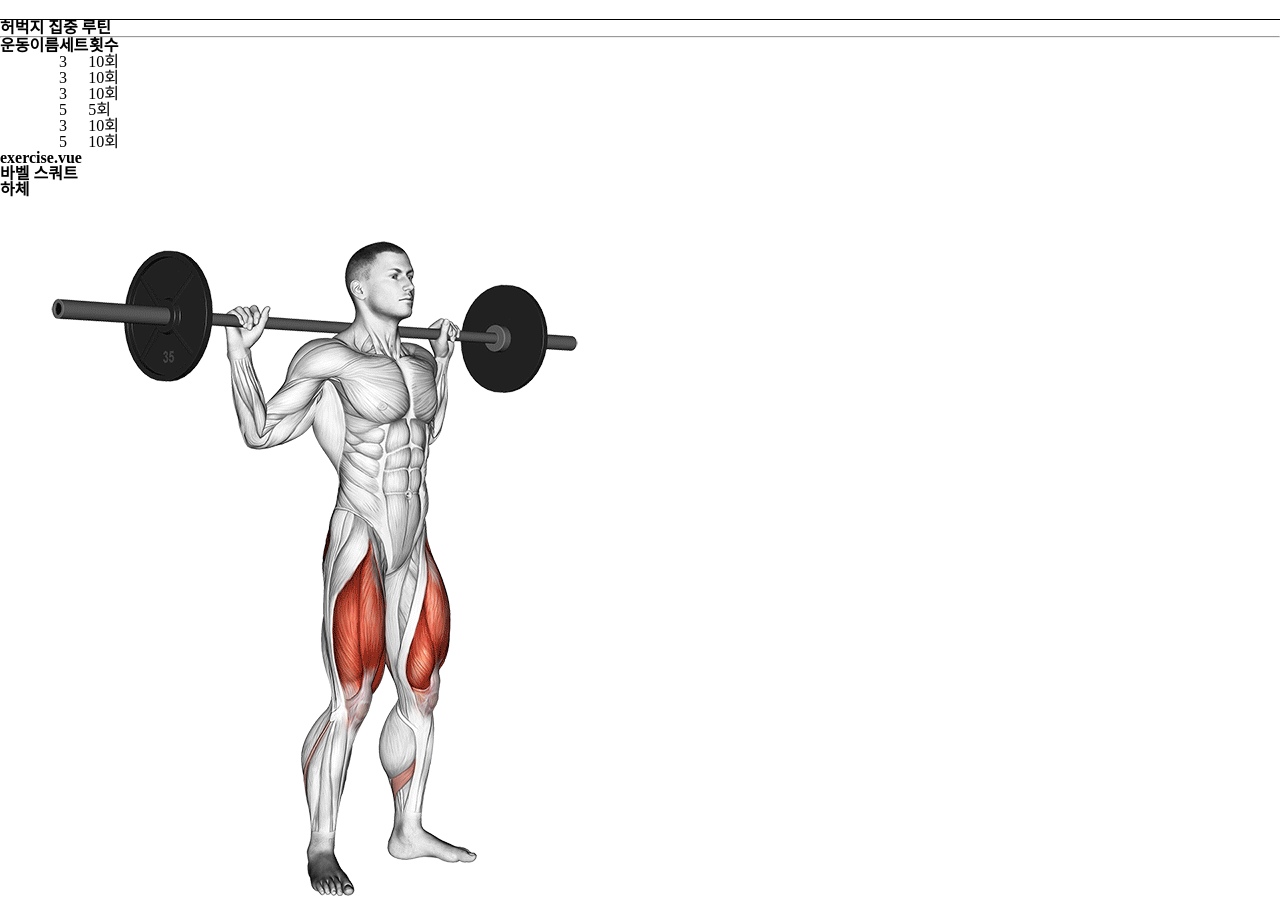
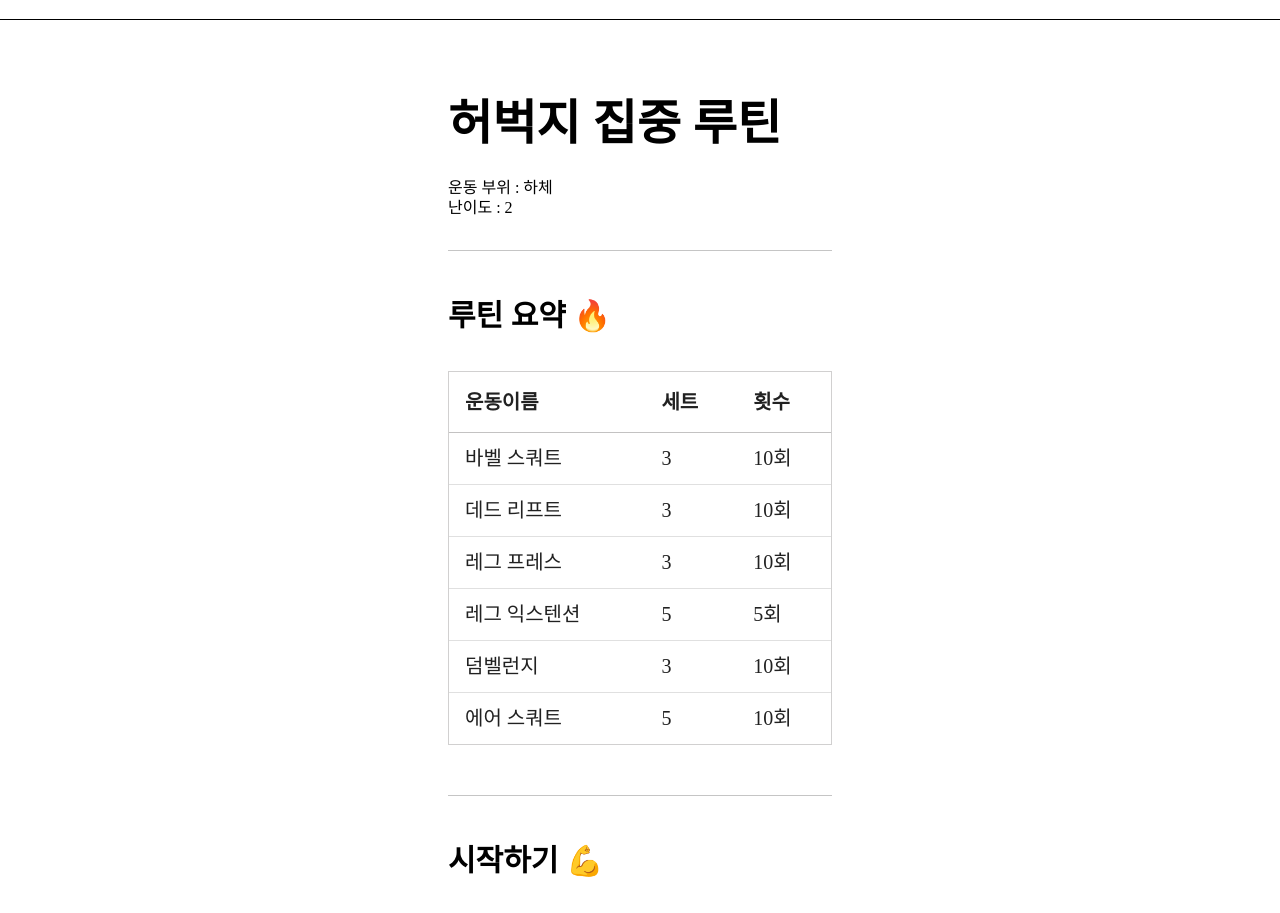
Before and after one commit to chtoqur/FitMate, a Vue app in the folder fitmate-vue/: page /routine/1 in a window 1280 px wide. Shown: the part 80-993 px from the top of the page. Built offline with nearby package versions, Linux system fonts and the light colour scheme; the HTML template or start-up script is replaced by a standard one; a web font is replaced by a local one.

Commit message:
루틴 뷰 & 컴포넌트 수정

```diff
--- a/fitmate-vue/src/components/exercise/ExerciseDetail.vue
+++ b/fitmate-vue/src/components/exercise/ExerciseDetail.vue
@@ -1,9 +1,14 @@
 <template>
   <div>
-    <h3>exercise.vue</h3>
-    <h3>{{ exercise.name }}</h3>
-    <h3>{{ exercise.part }}</h3>
-    <img :src="exercise.gifSrc" alt="">
+    <div class="exercise-name">
+      <span>{{ exercise.name }}</span>
+    </div>
+    <div class="exercise-img">
+      <img :src="exercise.gifSrc" alt="">
+    </div>
+    <div class="exercise-desc">
+      <span v-html="exercise.description.replace(/\n/g, '<br>')"></span>
+    </div>
   </div>
 </template>
 
@@ -16,5 +21,19 @@ defineProps({
 </script>
 
 <style scoped>
+.exercise-name {
+  font-size: 30px;
+  font-weight: 600;
+}
 
+.exercise-img, img {
+  width: 500px;
+  margin: 25px 0;
+}
+
+.exercise-desc {
+  font-size: 22px;
+  line-height: 40px;
+  margin-bottom: 80px;
+}
 </style>
--- a/fitmate-vue/src/components/routine/RoutineCard.vue
+++ b/fitmate-vue/src/components/routine/RoutineCard.vue
@@ -1,8 +1,12 @@
 <template>
   <div>
     <div class="card">
-      <div class="img">
-        <div class="save">
+      <div class="img"
+        :style="{ backgroundImage: routine.img }"
+      >
+        <span>이미지 들어갈 공간</span>
+        <div class="save"
+          @click="saveRoutine(routine.id)">
           <svg class="svg" width="683" height="683" viewBox="0 0 683 683" fill="none" xmlns="http://www.w3.org/2000/svg">
             <g clip-path="url(#clip0_993_25)">
               <mask id="mask0_993_25" style="mask-type:luminance" maskUnits="userSpaceOnUse" x="0" y="0" width="683" height="683">
@@ -21,13 +25,17 @@
         </div>
       </div>
       <div class="text">
-        <div class="title-desc">
+        <div class="title-desc"
+          @click="navigateToDetail(routine.id)"
+        >
           <p class="h3">{{ routine.title }}</p>
           <p class="p"> {{ routine.part }} - 난이도: {{ routine.level }} </p>
         </div>
         <div class="icon-box">
           <v-card-actions>
-            <v-btn color="rgb(63, 114, 175)" text="시작하기"></v-btn>
+            <v-btn color="rgb(63, 114, 175)" text="시작하기"
+              @click="navigateToDetail(routine.id)"
+            ></v-btn>
             <v-btn color="rgb(63, 114, 175)" text="공유하기"></v-btn>
           </v-card-actions>
         </div>
@@ -37,10 +45,44 @@
 </template>
 
 <script setup>
-import { defineProps } from 'vue';
+import { defineProps, onMounted } from 'vue';
+import { useRouter } from 'vue-router';
+import { useUserStore } from "@/stores/user";
 
-defineProps({
+const props = defineProps({
   routine: Object,
+})
+
+const router = useRouter();
+const userStore = useUserStore();
+
+const navigateToDetail = function(routineId) {
+  setTimeout(()=>{
+    router.push({ name: 'routineDetail', params: { id: routineId }})
+  }, 300);
+}
+
+const saveRoutine = (id) => {
+  if (userStore.loginUser.id === '') {
+    if (confirm("이 기능은 회원만 사용할 수 있습니다.\n로그인 하시겠습니까?")) {
+      router.push({ name: 'login' })
+    }
+  } else {
+    if ((userStore.loginUser.savedRoutine.length !== 0) && (userStore.loginUser.savedRoutine.find(id => id === props.routine.id))) {
+      userStore.deleteRoutine(id);
+    } else {
+
+    }
+  }
+}
+
+onMounted(() => {
+  if (userStore.loginUser.id !== '' && userStore.loginUser.savedRoutine.length !== 0) {
+    if (userStore.loginUser.savedRoutine.includes(props.routine.id)) {
+      console.log(userStore.loginUser.savedRoutine);
+      document.querySelector('.svg').classList.add('saved-routine');
+    }
+  }
 })
 </script>
 
@@ -60,10 +102,11 @@ defineProps({
   height: 50%;
   border-top-left-radius: 30px;
   border-top-right-radius: 30px;
-  background: linear-gradient(#e66465, #9198e5);
+  /* background-image: url('@/assets/img/routine/1.jpg'); */
   display: flex;
   align-items: top;
   justify-content: right;
+  border: 1px solid rgb(97, 137, 201);
 }
 
 .save {
@@ -91,8 +134,13 @@ defineProps({
   height: 15px;
 }
 
+.saved-routine .svg {
+ fill: #ced8de;
+}
+
 .title-desc {
   padding-left: 10px;
+  line-height: 18px;
 }
 
 .icon-box {
--- a/fitmate-vue/src/components/routine/RoutineDetail.vue
+++ b/fitmate-vue/src/components/routine/RoutineDetail.vue
@@ -1,27 +1,42 @@
 <template>
+  <div class="routine-detail">
+    <div class="routine-title">
+      <h4>{{ routineStore.routine.title }}</h4>
+      <div class="sub-info">
+        <p>운동 부위 : {{ routineStore.routine.part }}</p>
+        <p>난이도 : {{ routineStore.routine.level }}</p>
+      </div>
+    </div>
+    <hr>
+    <div class="routine-summary">
+      <div class="summary-title">
+        <span>루틴 요약&nbsp;&#128293;</span>
+      </div>
       <div>
-    <h3>{{ routineStore.routine.title }}</h3>
-    <hr>
-    <div>
-      <table>
+        <v-table class="summary-table">
           <thead>
-          <tr>
-            <th>운동이름</th>
-            <th>세트</th>
-            <th>횟수</th>
-          </tr>
+            <th class="text-left">운동이름</th>
+            <th class="text-left">세트</th>
+            <th class="text-left">횟수</th>
           </thead>
           <tbody>
             <tr v-for="course in routineStore.routine.courses" :key="course.id">
-            <td>{{ course.name }}</td>
+              <td>{{ getExerciseName(course.id) }}</td>
               <td>{{ course.set }}</td>
               <td>{{ course.reps }}</td>
             </tr>
           </tbody>
-      </table>
+        </v-table>
+      </div>
+    </div>
+    <hr>
+    <div>
+      <div class="summary-title">
+        <span>시작하기&nbsp;&#128170;</span>
       </div>
       <div v-for="course in routineStore.routine.courses" :key="course.id">
         <ExerciseDetail :exercise="findExercise(course.id)" />
+      </div>
     </div>
   </div>
 </template>
@@ -30,7 +45,7 @@
 import { useRoute } from 'vue-router';
 import { useRoutineStore } from '@/stores/routine';
 import { useExerciseStore } from '@/stores/exercise';
-import { onMounted, ref } from 'vue';
+import { onMounted, ref, computed } from 'vue';
 import ExerciseDetail from '../exercise/ExerciseDetail.vue';
 
 const routineStore = useRoutineStore();
@@ -41,6 +56,11 @@ const findExercise = (id) => {
   return exerciseStore.exerciseList.find(exercise => exercise.id == id);
 }
 
+const getExerciseName = (id) => {
+  const exercise = exerciseStore.exerciseList.find(exercise => exercise.id == id);
+  return exercise ? exercise.name : 'Unknown Exercise';
+}
+
 onMounted(() => {
   routineStore.getRoutine(route.params.id);
 })
@@ -48,5 +68,59 @@ onMounted(() => {
 </script>
 
 <style scoped>
+.routine-detail {
+  margin: 0 35%;
+}
 
+.routine-title {
+  margin-top: 80px;
+  height: 150px;
+  align-items: center;
+}
+
+.routine-title > h4 {
+  font-size: 48px;
+  margin-bottom: 30px;
+}
+
+.sub-info {
+  line-height: 20px;
+}
+
+hr {
+  background: rgb(197, 197, 197);
+  height: 1px;
+  border: 0;
+  margin-bottom: 50px;
+}
+
+.routine-summary {
+  margin-bottom: 50px;
+}
+
+.summary-title {
+  font-size: 30px;
+  font-weight: 600;
+  margin-bottom: 40px;
+}
+
+.summary-table {
+  border: 1px solid rgb(209, 208, 208);
+  font-size: 20px;
+}
+
+.summary-table thead {
+  height: 60px;
+  border-bottom: 1px solid rgb(195, 194, 194);
+}
+
+.summary-table td,
+.summary-table th {
+  align-items: center;
+  vertical-align: middle;
+}
+
+.text-left {
+  padding: 0 1rem;
+}
 </style>
--- a/fitmate-vue/src/components/routine/RoutineList.vue
+++ b/fitmate-vue/src/components/routine/RoutineList.vue
@@ -1,17 +1,22 @@
 <template>
   <div>
-    <v-card-actions>
-      <v-btn color="red" text="Share"></v-btn>
-
-      <v-btn color="orange" text="Explore"></v-btn>
-    </v-card-actions>
+    <div class="routine-title">
+      <h4>부위와 난이도를 선택해 <br>
+        오늘의 루틴을 시작해보세요
+      </h4>
+    </div>
+    <div class="routine-select">
+      <div class="routine-part">
         <v-combobox
           multiple
-      label="Combobox"
-      :items="['등', '가슴', '어깨', '팔', '하체']"
+          label="운동 부위를 선택하세요"
+          :items="['어깨', '팔', '가슴', '복근', '등', '하체']"
           variant="solo"
+          v-model="selectedParts"
+          @update:modelValue="selectPart"
         ></v-combobox>
-    <div class="rating-container">
+      </div>
+      <div class="routine-level">
         <div class="rating">
           <input type="radio" id="star-3" name="star-radio" value="star-3"
             @click="selectLevel(3)" v-model="selectedLevel">
@@ -30,92 +35,50 @@
           </label>
         </div>
       </div>
+    </div>
+    <div class="routine-card">
       <div
-      v-for="routine in routineList"
-      :key="routine.id"
-      @click="navigateToDetail(routine.id)"
+        v-for="routine in routineList" :key="routine.id"
       >
         <RoutineCard :routine="routine"/>
       </div>
-    <!-- <div
-      v-for="routine in routineList"
-      :key="routine.id"
-      @click="navigateToDetail(routine.id)"
-      class="routine-card"
-    >
-      <div>
-        <span>난이도 {{ routine.level }}</span>
     </div>
-      <div>
-        <span>{{ routine.title }}</span>
-      </div>
-    </div> -->
   </div>
 </template>
 
 <script setup>
-import { ref, onMounted, computed } from 'vue';
+import { ref, onMounted, computed, watch } from 'vue';
 import { useRouter } from 'vue-router';
 import { useRoutineStore } from '@/stores/routine';
+import { useUserStore } from '@/stores/user';
 import RoutineCard from "@/components/routine/RoutineCard.vue";
 
 const router = useRouter();
 const store = useRoutineStore();
+const userStore = useUserStore();
+
 const routineList = ref([]);
-
-const defaultTxt = ref("전체");
-const optionOneTxt = ref("전신");
-const optionTwoTxt = ref("상체");
-const optionThreeTxt = ref("하체");
-
+const selectedParts = ref([]);
 const selectedLevel = ref("");
 
-const updateDataAttrs = function(option) {
-  switch(option) {
-    case 'all':
-      defaultTxt.value = "전체";
-      break;
-    case 'full':
-      defaultTxt.value = "전신";
-      break;
-    case 'upper':
-      defaultTxt.value = "상체";
-      break;
-    case 'lower':
-      defaultTxt.value = "하체";
-      break;
-    default:
-      defaultTxt.value = "전체";
-  }
-}
-
-const selectPart = function(part) {
-  updateDataAttrs(part);
-
-  // 난이도 미선택
-  if (selectedLevel.value === "" && defaultTxt.value !== "전체") {
-    routineList.value = store.routineList.filter((el) => el.part == defaultTxt.value);
-  } else if (defaultTxt.value === "전체" && selectedLevel.value === ""){
-    routineList.value = store.routineList
-  } else if (defaultTxt.value === "전체" && selectLevel.value !== "") {
-    routineList.value = store.routineList.filter((el) => el.level == selectedLevel.value.charAt(5));
-  } else { // 난이도 선택
+const selectPart = (part) => {
+  if (selectedParts.value.length === 0 && selectedLevel.value === "") { // 부위 미선택 && 난이도 미선택: 전체 출력
+    routineList.value = store.routineList;
+  } else if (selectedParts.value.length !== 0 && selectedLevel.value === ""){ // 부위 선택 && 난이도 미선택
+    routineList.value = store.routineList.filter((el) => selectedParts.value.includes(el.part));
+  } else if (selectedParts.value.length !== 0 && selectLevel.value !== "") { // 부위 선택 && 난이도 선택
+    routineList.value = store.routineList.filter((el) => el.level == selectedLevel.value.charAt(5)).filter((el) => selectedParts.value.includes(el.part));
+  } else { // 부위 미선택 && 난이도 선택
     routineList.value = store.routineList.filter((el) => el.level == selectedLevel.value.charAt(5)).filter((el) => el.part == defaultTxt.value);
   }
 }
 
 const selectLevel = function(level) {
-  if (defaultTxt.value == "전체") {
+  if (selectedParts.value.length == 0) {
     routineList.value = store.routineList.filter((el) => el.level == level);
   } else {
-    routineList.value = store.routineList.filter((el) => el.level == level).filter((el) => el.part == defaultTxt.value);
+    routineList.value = store.routineList.filter((el) => el.level == level).filter((el) => selectedParts.value.includes(el.part));
   }
-}
-
-const navigateToDetail = function(routineId) {
-  setTimeout(()=>{
-    router.push({ name: 'routineDetail', params: { id: routineId }})
-  }, 300);
 }
 
 onMounted(() => {
@@ -124,6 +87,49 @@ onMounted(() => {
 </script>
 
 <style scoped>
+.routine-title {
+  display: flex;
+  height: 200px;
+  width: 100%;
+  align-items: center;
+  justify-content: center;
+  margin-top: 4rem;
+  margin-bottom: 1rem;
+  font-size: 40px;
+  line-height: 60px;
+  text-align: center;
+}
+
+.routine-select {
+  display: flex;
+  width: 100%;
+  height: 100px;
+  justify-content: center;
+  margin-bottom: 5rem;
+}
+
+.routine-part {
+  display: flex;
+  width: 400px;
+  margin-right: 50px;
+}
+
+.routine-level {
+  display: flex;
+  margin-top: 10px;
+  justify-content: center;
+}
+
+.routine-card {
+  display: flex;
+  margin: 0 19%;
+  justify-content: center;
+  flex-wrap: wrap;
+  gap: 5rem;
+}
+
+/* import */
+
 .select {
   width: fit-content;
   cursor: pointer;
@@ -222,12 +228,6 @@ onMounted(() => {
   content: attr(data-three);
 }
 
-.rating-container {
-  display: flex;
-  justify-content: center;
-  align-items: center;
-}
-
 .rating {
   display: flex;
   flex-direction: row-reverse;
@@ -245,8 +245,8 @@ onMounted(() => {
 }
 
 .rating svg {
-  width: 2rem;
-  height: 2rem;
+  width: 3rem;
+  height: 3rem;
   overflow: visible;
   fill: transparent;
   stroke: var(--stroke);
@@ -312,8 +312,4 @@ onMounted(() => {
     fill: var(--fill);
   }
 }
-
-.routine-card {
-  border: 1px solid black;
-}
 </style>
```
Lines whose indentation alone changed are shown as unchanged.
